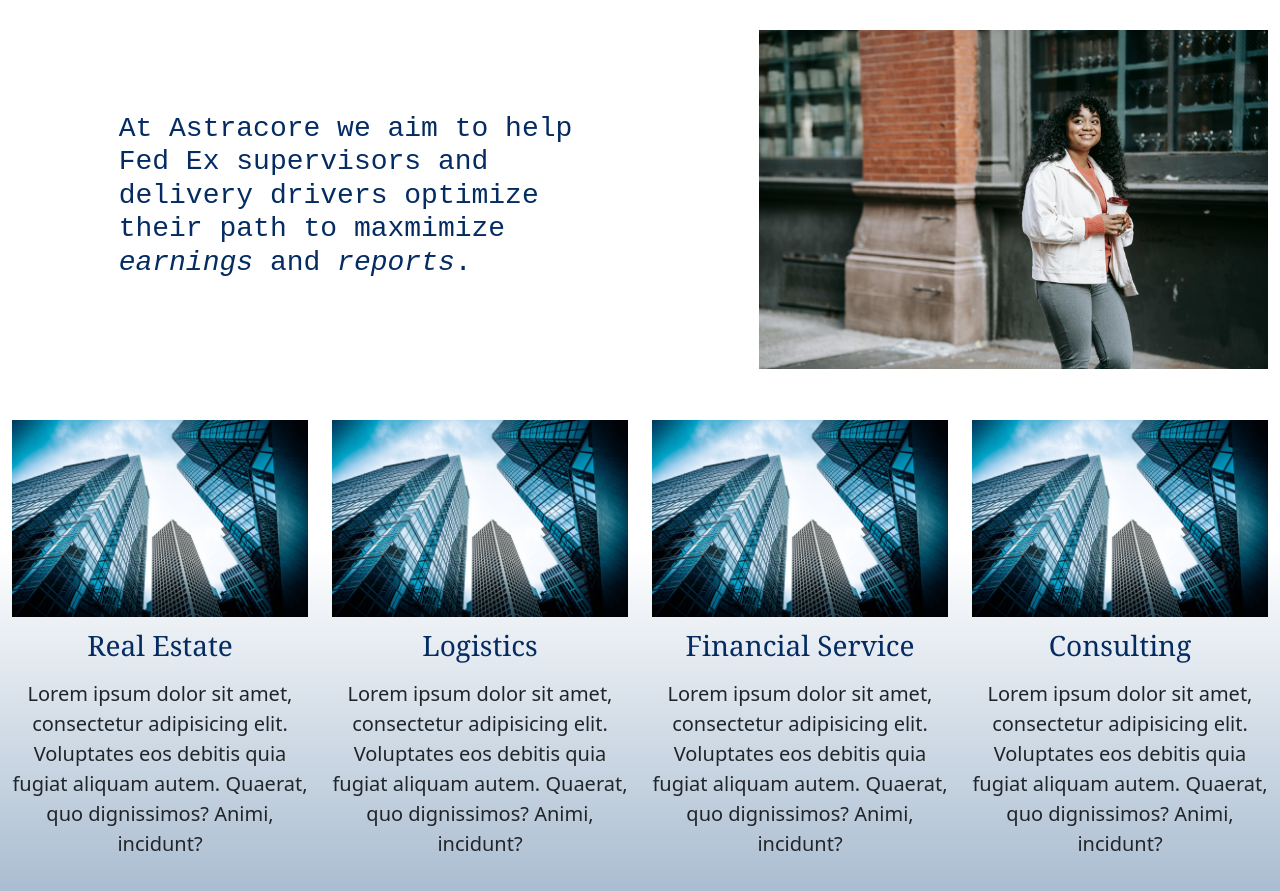
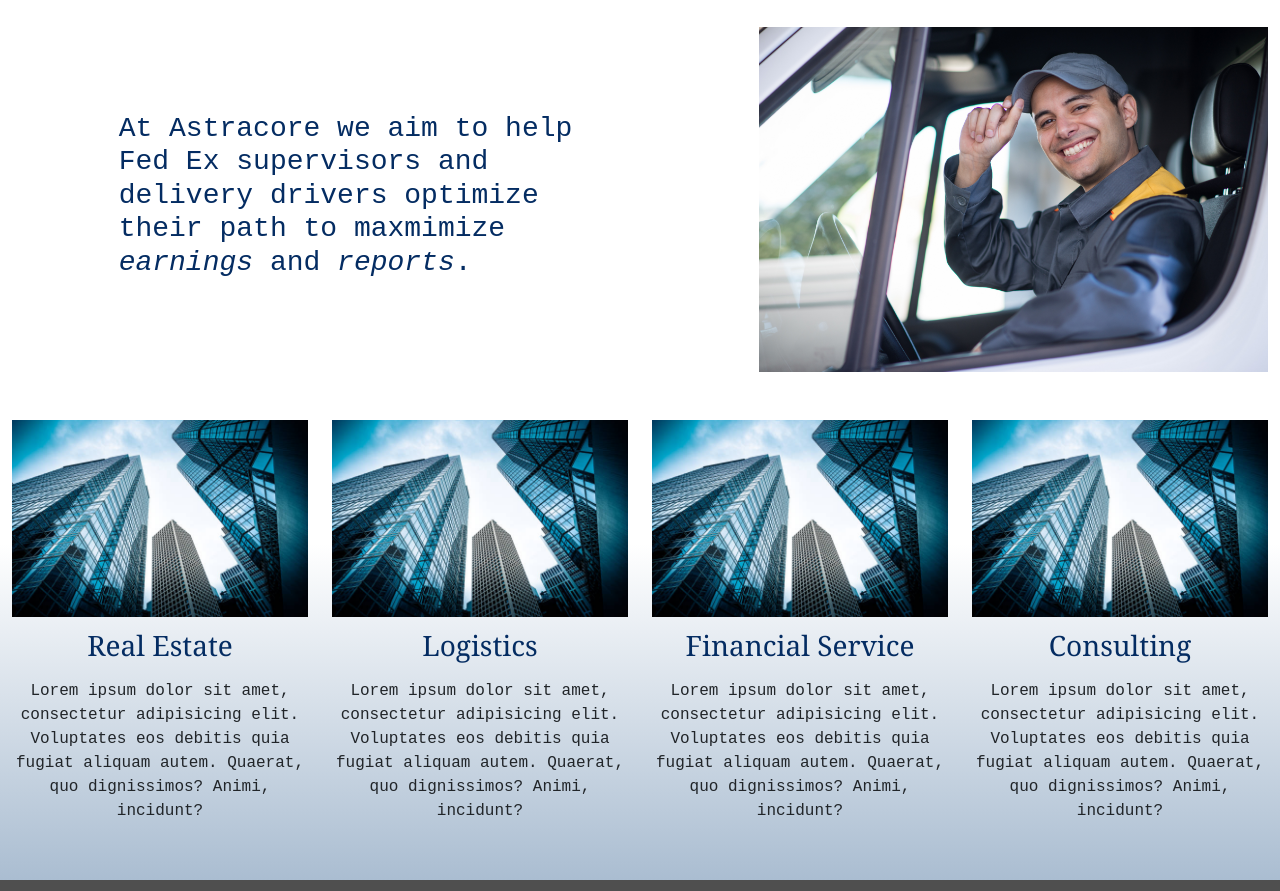
Before and after one commit to yaoyao082008/david_website, a Django app: template davidWebsite/homepage/templates/index.html in a window 1280 px wide. Shown: the part 653-1544 px from the top of the page. Run offline with Django 5.2, Linux system fonts and the light colour scheme; the template is opened without the code that fills it, so the values that code supplies are empty.

Commit message:
updated image and font style

```diff
--- a/davidWebsite/homepage/static/colorscheme.css
+++ b/davidWebsite/homepage/static/colorscheme.css
@@ -20,3 +20,7 @@
 .attention{
     font-family: Georgia, 'Times New Roman', Times, serif !important;
 }
+
+.info {
+    font-family: 'Courier New', Courier, monospace;
+}
--- a/davidWebsite/homepage/templates/index.html
+++ b/davidWebsite/homepage/templates/index.html
@@ -24,13 +24,13 @@
     <div class="row align-items-center">
         <div class="col-md-1"></div>
         <div class="col-md-5 text-start">
-            <p class="h3 primary" style="font-family: 'Courier New', Courier, monospace;">
+            <p class="h3 primary info">
                 At Astracore we aim to help Fed Ex supervisors and delivery drivers optimize their path to maxmimize <em>earnings</em> and <em>reports</em>.
             </p>
         </div>
         <div class="col-md-1"></div>
         <div class="col-md-5">
-            <img src="{% static 'optimal.jpg' %}" alt="optimal image" class="img-fluid">
+            <img src="{% static 'happyDriver.png' %}" alt="optimal image" class="img-fluid">
         </div>
     </div>
 
@@ -42,7 +42,7 @@
             <p class="h3 primary attention py-2">
                 Real Estate
             </p>
-            <p class="text-center lead">
+            <p class="text-center info">
                 Lorem ipsum dolor sit amet, consectetur adipisicing elit. Voluptates eos debitis quia fugiat aliquam autem. Quaerat, quo dignissimos? Animi, incidunt?
             </p>
         </div>
@@ -51,7 +51,7 @@
             <p class="h3 primary attention py-2">
                 Logistics
             </p>
-            <p class="text-center lead">
+            <p class="text-center info">
                 Lorem ipsum dolor sit amet, consectetur adipisicing elit. Voluptates eos debitis quia fugiat aliquam autem. Quaerat, quo dignissimos? Animi, incidunt?
             </p>
         </div>
@@ -60,7 +60,7 @@
             <p class="h3 primary attention py-2">
                 Financial Service
             </p>
-            <p class="text-center lead">
+            <p class="text-center info">
                 Lorem ipsum dolor sit amet, consectetur adipisicing elit. Voluptates eos debitis quia fugiat aliquam autem. Quaerat, quo dignissimos? Animi, incidunt?
             </p>
         </div>
@@ -69,7 +69,7 @@
             <p class="h3 primary attention py-2">
                 Consulting
             </p>
-            <p class="text-center lead">
+            <p class="text-center info">
                 Lorem ipsum dolor sit amet, consectetur adipisicing elit. Voluptates eos debitis quia fugiat aliquam autem. Quaerat, quo dignissimos? Animi, incidunt?
             </p>
         </div>
```
Also changed, not shown: davidWebsite/homepage/static/aboutImage.png (deleted), davidWebsite/homepage/static/happyDriver.png (added), davidWebsite/homepage/static/optimal.jpg (deleted), davidWebsite/homepage/static/testImg.png (deleted).
